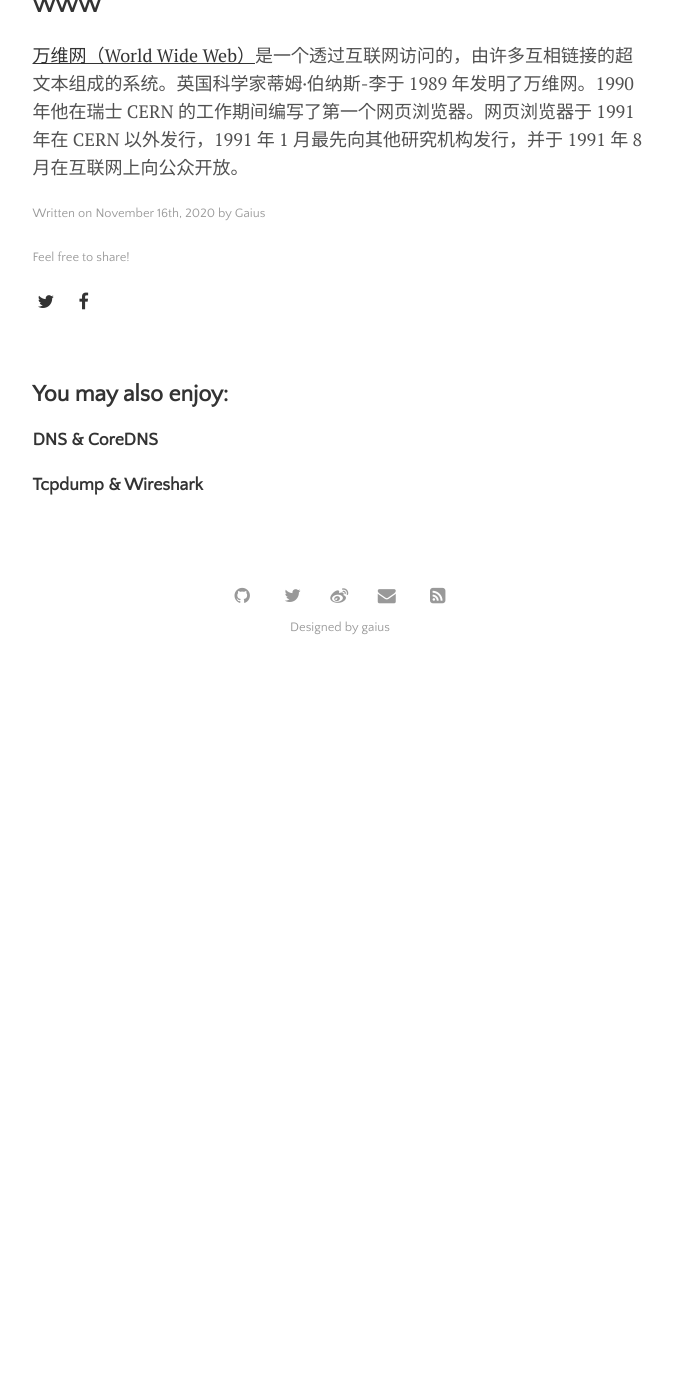
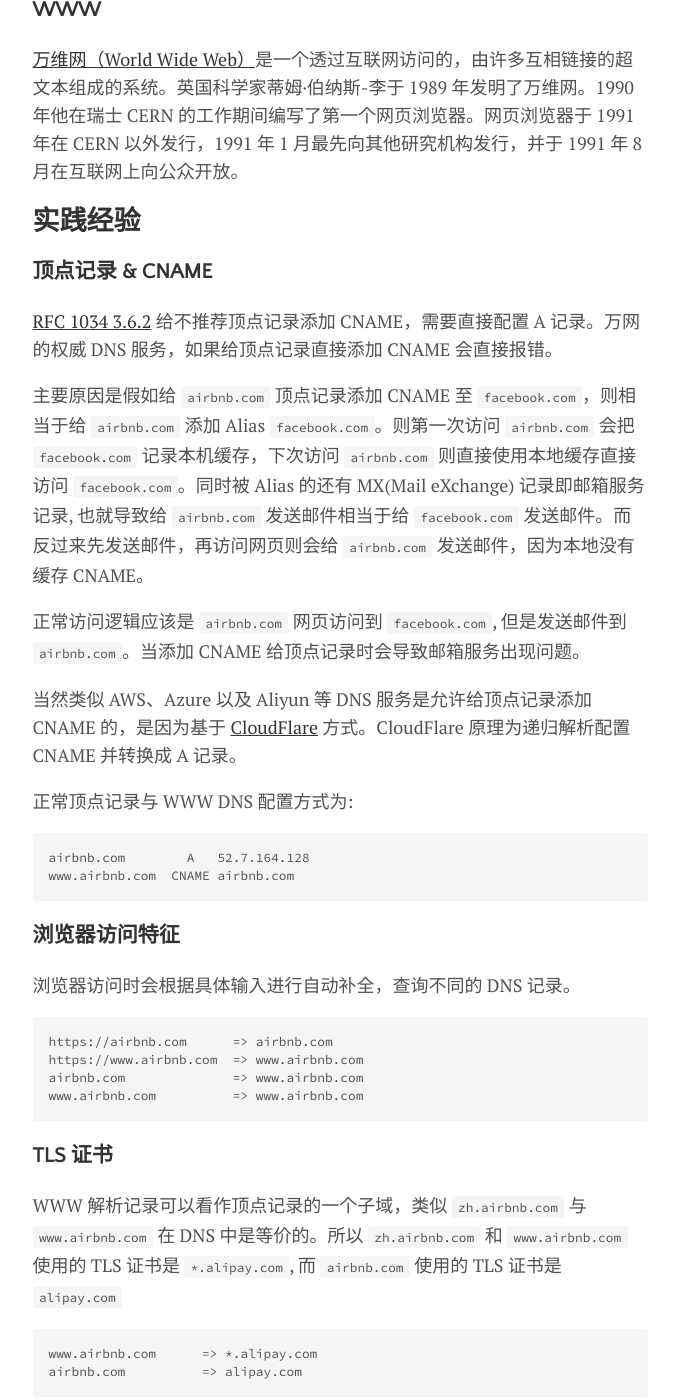
Before and after one commit to gaius-qi/gaius-qi.github.io, a Jekyll site: the page built from _posts/2020-11-16-domain-with-www.md, in a window 1280 px wide and 1400 px high, scrolled down 924 px. Shown: the whole window, without its empty margins (300-973 px from the left). Built offline with Jekyll 4.4.1, drawn with Linux system fonts in a browser that asks for light colours; before the commit the page ends 1597 px from its top, so only the background shows below that; some of the changed text lies outside the part shown.

Commit message:
feat: domain-with-www

````diff
--- a/_posts/2020-11-16-domain-with-www.md
+++ b/_posts/2020-11-16-domain-with-www.md
@@ -10,7 +10,43 @@
 ## 概念
 
 ### 顶点记录
-顶点记录位于 DNS 区域的根（或顶点 ）中的 DNS 记录。 例如，在 DNS 区域 airbnb.com 中，顶点记录还具有完全限定的名称 airbnb.com, 即称为裸域。按照惯例，相对名称 “@” 用于表示顶点记录。
+顶点记录位于 DNS 区域的根（或顶点 ）中的 DNS 记录。 例如，在 DNS 区域 `airbnb.com` 中，顶点记录还具有完全限定的名称 `airbnb.com`, 即称为裸域。按照惯例，相对名称 `@` 用于表示顶点记录。
 
 ### WWW
 [万维网（World Wide Web）](https://en.wikipedia.org/wiki/World_Wide_Web)是一个透过互联网访问的，由许多互相链接的超文本组成的系统。英国科学家蒂姆·伯纳斯-李于 1989 年发明了万维网。1990 年他在瑞士 CERN 的工作期间编写了第一个网页浏览器。网页浏览器于 1991 年在 CERN 以外发行，1991 年 1 月最先向其他研究机构发行，并于 1991 年 8 月在互联网上向公众开放。
+
+## 实践经验
+
+### 顶点记录 & CNAME
+[RFC 1034 3.6.2](http://www.faqs.org/rfcs/rfc1034.html) 给不推荐顶点记录添加 CNAME，需要直接配置 A 记录。万网的权威 DNS 服务，如果给顶点记录直接添加 CNAME 会直接报错。
+
+主要原因是假如给 `airbnb.com` 顶点记录添加 CNAME 至 `facebook.com`，则相当于给 `airbnb.com` 添加 Alias `facebook.com`。则第一次访问 `airbnb.com` 会把 `facebook.com` 记录本机缓存，下次访问 `airbnb.com` 则直接使用本地缓存直接访问 `facebook.com`。同时被 Alias 的还有 MX(Mail eXchange) 记录即邮箱服务记录, 也就导致给 `airbnb.com` 发送邮件相当于给 `facebook.com` 发送邮件。而反过来先发送邮件，再访问网页则会给 `airbnb.com` 发送邮件，因为本地没有缓存 CNAME。
+
+正常访问逻辑应该是 `airbnb.com` 网页访问到 `facebook.com`, 但是发送邮件到 `airbnb.com`。当添加 CNAME 给顶点记录时会导致邮箱服务出现问题。
+
+当然类似 AWS、Azure 以及 Aliyun 等 DNS 服务是允许给顶点记录添加 CNAME 的，是因为基于 [CloudFlare](https://blog.cloudflare.com/introducing-cname-flattening-rfc-compliant-cnames-at-a-domains-root) 方式。CloudFlare 原理为递归解析配置 CNAME 并转换成 A 记录。
+
+正常顶点记录与 WWW DNS 配置方式为:
+
+```text
+airbnb.com        A   52.7.164.128
+www.airbnb.com  CNAME airbnb.com
+```
+
+### 浏览器访问特征
+浏览器访问时会根据具体输入进行自动补全，查询不同的 DNS 记录。
+
+```text
+https://airbnb.com      => airbnb.com
+https://www.airbnb.com  => www.airbnb.com
+airbnb.com              => www.airbnb.com
+www.airbnb.com          => www.airbnb.com
+```
+
+### TLS 证书
+WWW 解析记录可以看作顶点记录的一个子域，类似 `zh.airbnb.com` 与 `www.airbnb.com` 在 DNS 中是等价的。所以 `zh.airbnb.com` 和 `www.airbnb.com` 使用的 TLS 证书是 `*.alipay.com`, 而 `airbnb.com` 使用的 TLS 证书是 `alipay.com`
+
+```text
+www.airbnb.com      => *.alipay.com
+airbnb.com          => alipay.com
+```
````
